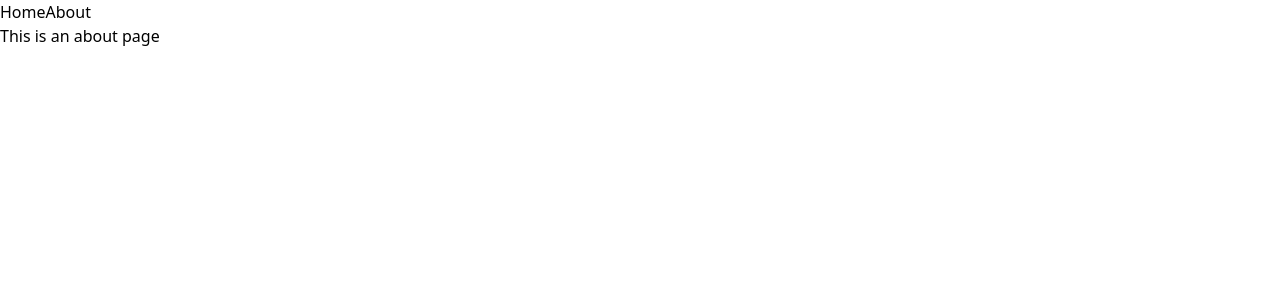
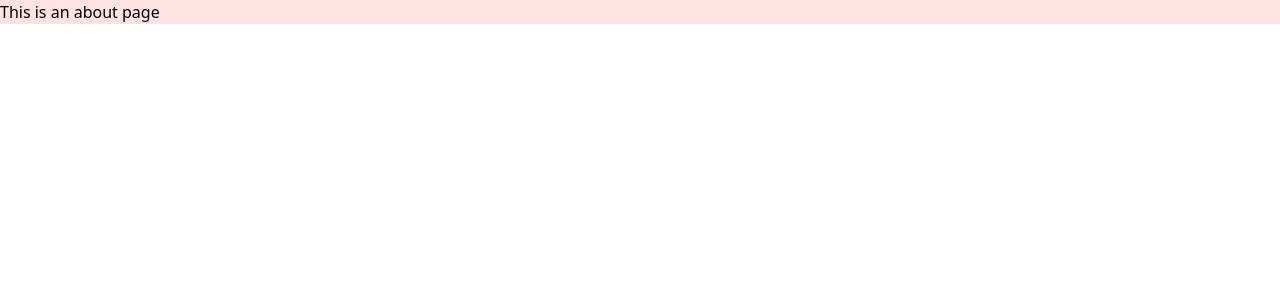
Before and after one commit to checkmeup/web, a Vue app: page /about in a window 1280 px wide. Shown: the top 300 px of the page. Built offline with nearby package versions, Linux system fonts and the light colour scheme.

Commit message:
feat: implement routing with layout support and create layout components

```diff
--- a/src/app/app.vue
+++ b/src/app/app.vue
@@ -1,18 +1,9 @@
-<script setup lang="ts">
-import { RouterLink, RouterView } from 'vue-router'
-</script>
+<script setup lang="ts"></script>
 
 <template>
-  <header>
-    <div class="wrapper">
-      <nav>
-        <RouterLink to="/">Home</RouterLink>
-        <RouterLink to="/about">About</RouterLink>
-      </nav>
-    </div>
-  </header>
-
-  <RouterView />
+  <component :is="$route.meta.layout || 'div'">
+    <router-view />
+  </component>
 </template>
 
 <style>
--- a/src/app/providers/router/index.ts
+++ b/src/app/providers/router/index.ts
@@ -1,21 +1,7 @@
 import { createRouter, createWebHistory } from 'vue-router'
-import HomePage from '@/pages/home'
+import { routes } from './routes.ts'
 
 export const router = createRouter({
   history: createWebHistory(import.meta.env.BASE_URL),
-  routes: [
-    {
-      path: '/',
-      name: 'home',
-      component: HomePage,
-    },
-    {
-      path: '/about',
-      name: 'about',
-      // route level code-splitting
-      // this generates a separate chunk (About.[hash].js) for this route
-      // which is lazy-loaded when the route is visited.
-      component: () => import('@/pages/about'),
-    },
-  ],
+  routes: routes,
 })
--- /dev/null
+++ b/src/app/providers/router/routes.ts
@@ -0,0 +1,23 @@
+import { EmptyLayout, DefaultLayout } from '@/widgets/layouts'
+import HomePage from '@/pages/home'
+
+const routes = [
+  {
+    path: '/',
+    name: 'home',
+    component: HomePage,
+    meta: {
+      layout: EmptyLayout,
+    },
+  },
+  {
+    path: '/about',
+    name: 'about',
+    component: () => import('@/pages/about'),
+    meta: {
+      layout: DefaultLayout,
+    },
+  },
+]
+
+export { routes }
--- /dev/null
+++ b/src/widgets/layouts/index.ts
@@ -0,0 +1,4 @@
+import EmptyLayout from './ui/empty-layout.vue'
+import DefaultLayout from './ui/default-layout.vue'
+
+export { EmptyLayout, DefaultLayout }
--- /dev/null
+++ b/src/widgets/layouts/ui/default-layout.vue
@@ -0,0 +1,5 @@
+<template>
+  <div class="bg-red-100">
+    <slot />
+  </div>
+</template>
--- /dev/null
+++ b/src/widgets/layouts/ui/empty-layout.vue
@@ -0,0 +1,5 @@
+<template>
+  <div class="bg-slate-100">
+    <slot />
+  </div>
+</template>
```
